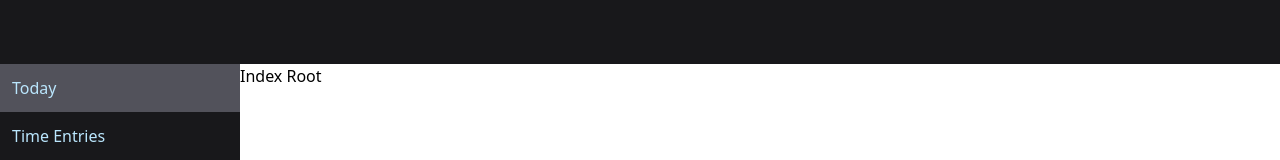
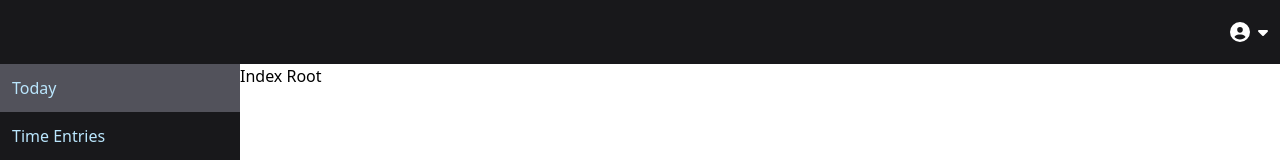
Before and after one commit to Vafilor/Anox, a React app in the folder web/: page / in a window 1280 px wide. Shown: the top 160 px of the page. Built offline with nearby package versions, Linux system fonts and the light colour scheme; sample sign-in values are in the browser's storage.

Commit message:
Added logout button to header

```diff
--- a/web/src/constants.ts
+++ b/web/src/constants.ts
@@ -2,4 +2,5 @@ export const BASE_URL = 'http://localhost:8000';
 export const BASE_API_URL = BASE_URL + '/api';
 
 export const HOMEPAGE_ROUTE = "/";
+export const LOGIN_ROUTE = "/login";
 export const DEFAULT_COLOR = "#5D5D5D"
--- a/web/src/routes/_authenticated.tsx
+++ b/web/src/routes/_authenticated.tsx
@@ -1,6 +1,12 @@
-import { Link, Outlet, createFileRoute, redirect } from "@tanstack/react-router";
+import { Link, Outlet, createFileRoute, redirect, useNavigate } from "@tanstack/react-router";
 import { HamburgerMenuIcon } from "@radix-ui/react-icons";
 import { useState } from "react";
+import { FontAwesomeIcon } from "@fortawesome/react-fontawesome";
+import { faCircleUser, faCaretDown } from "@fortawesome/free-solid-svg-icons";
+import { useDismiss, useFloating, useInteractions, offset } from "@floating-ui/react";
+import { useAuth } from "../auth/authContext";
+import Button from "../components/button/button";
+import { LOGIN_ROUTE } from "../constants";
 
 interface UrlElement {
     name: string;
@@ -50,15 +56,47 @@ export const Route = createFileRoute("/_authenticated")({
 
 function AuthenticatedComponent() {
     const [sidebarOpen, setSidebarOpen] = useState(false);
+    const [profileOpen, setProfileOpen] = useState(false);
+    const navigate = useNavigate();
+
+    const { refs, floatingStyles, context } = useFloating({
+        open: profileOpen,
+        onOpenChange: setProfileOpen,
+        placement: "bottom-end",
+        middleware: [
+            offset({
+                mainAxis: 10,
+                crossAxis: -10,
+            })
+        ]
+    });
+
+    const dismiss = useDismiss(context);
+    const { getReferenceProps, getFloatingProps } = useInteractions([dismiss]);
+
+    const auth = useAuth();
+
+    const signOut = () => {
+        auth.signOut();
+        navigate({ to: LOGIN_ROUTE });
+    };
 
     return (
         <>
-            <header className="min-h-[64px] bg-zinc-900 flex items-center">
+            <header className="min-h-[64px] bg-zinc-900 flex items-center justify-between">
                 <button
                     type="button"
-                    className="pl-3 block md:hidden text-white w-[30px] h-[30px]"
+                    className="pl-3 block md:invisible text-white w-[30px] h-[30px]"
                     onClick={() => setSidebarOpen(prev => !prev)}>
                     <HamburgerMenuIcon className="h-full w-full" />
+                </button>
+                <button
+                    ref={refs.setReference}
+                    {...getReferenceProps()}
+                    className="pr-3 flex gap-2 items-center"
+                    onClick={() => setProfileOpen(prev => !prev)}>
+                    <FontAwesomeIcon icon={faCircleUser} size="lg" color="white" />
+                    <FontAwesomeIcon icon={faCaretDown} color="white" />
                 </button>
             </header>
             <div className="flex h-[calc(100vh-64px)]">
@@ -87,6 +125,22 @@ function AuthenticatedComponent() {
                 </div>
                 <Outlet />
             </div>
+            {profileOpen && (
+                <div
+                    ref={refs.setFloating}
+                    {...getFloatingProps()}
+                    style={floatingStyles}
+                    className="bg-zinc-50 border rounded">
+                    <div className="px-3 py-2">{auth.user?.username}</div>
+                    <hr />
+                    <Button
+                        variant="basic"
+                        className=""
+                        onClick={() => signOut()}>
+                        Logout
+                    </Button>
+                </div>
+            )}
         </>
     );
 }
```
